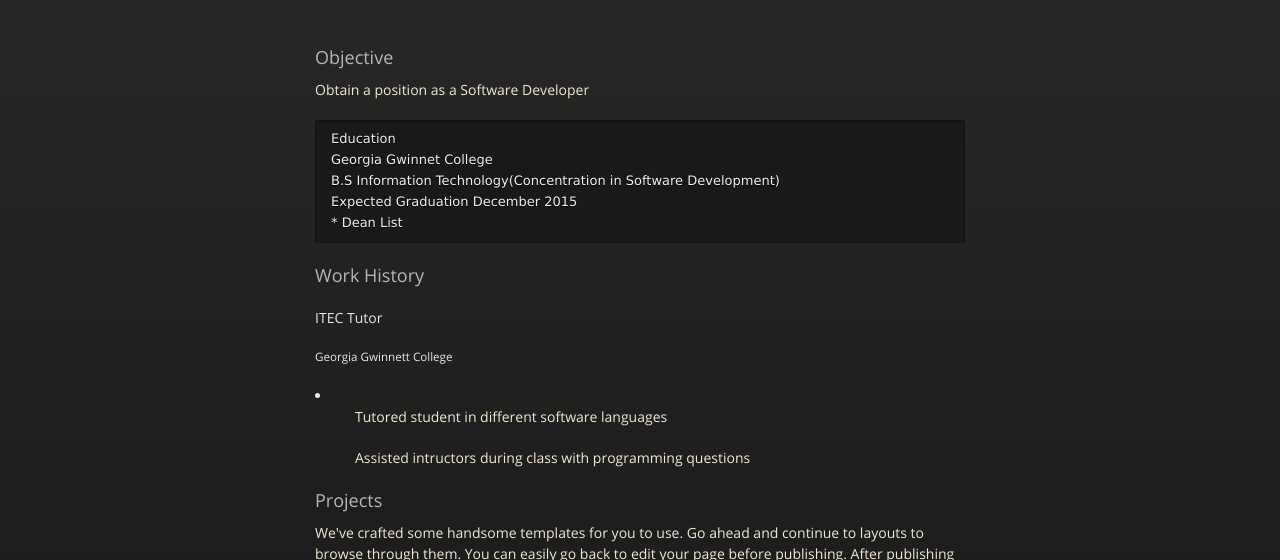
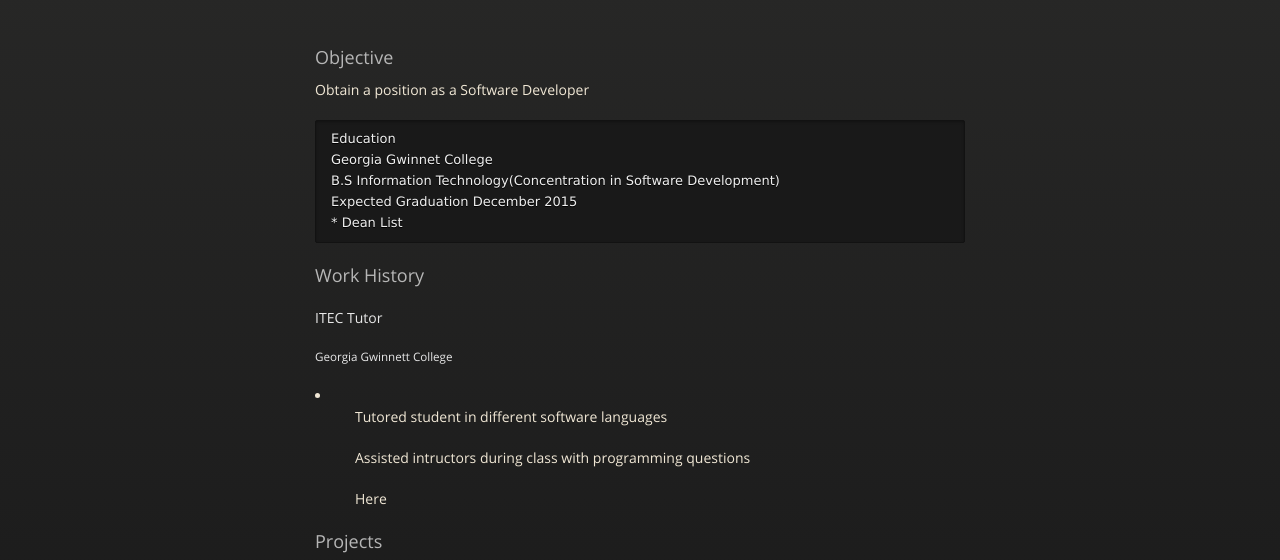
Before and after one commit to eagardi/eagardi.github.io, a plain HTML site: page index.html in a window 1280 px wide. Shown: the part 189-749 px from the top of the page. Drawn offline with nearby package versions, Linux system fonts and the light colour scheme.

Commit message:
HTML Changes

```diff
--- a/index.html
+++ b/index.html
@@ -55,7 +55,7 @@ Expected Graduation December 2015
 <li>
 <ul>Tutored student in different software languages</ul>
 <ul>Assisted intructors during class with programming questions</ul>
-<ul> </ul>
+<ul>Here </ul>
 
 
 </li>
```
